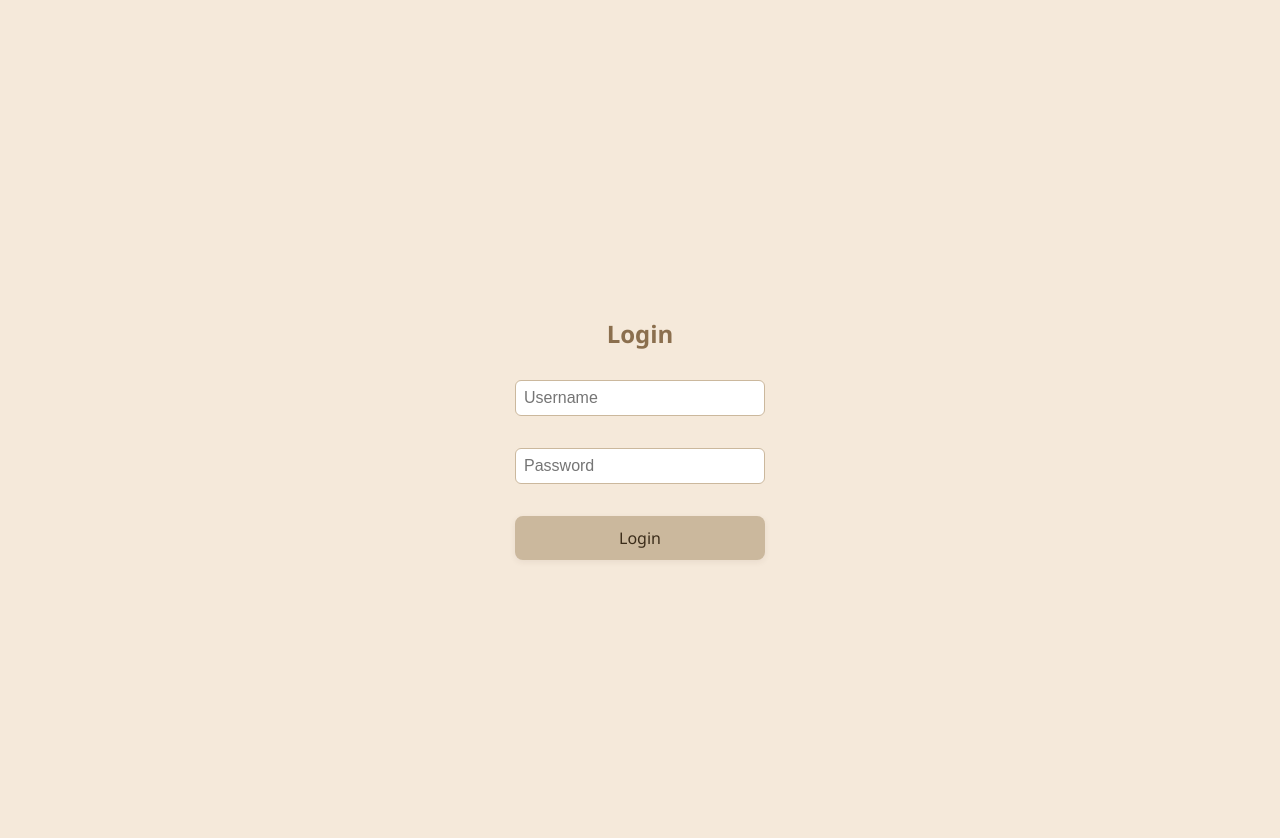
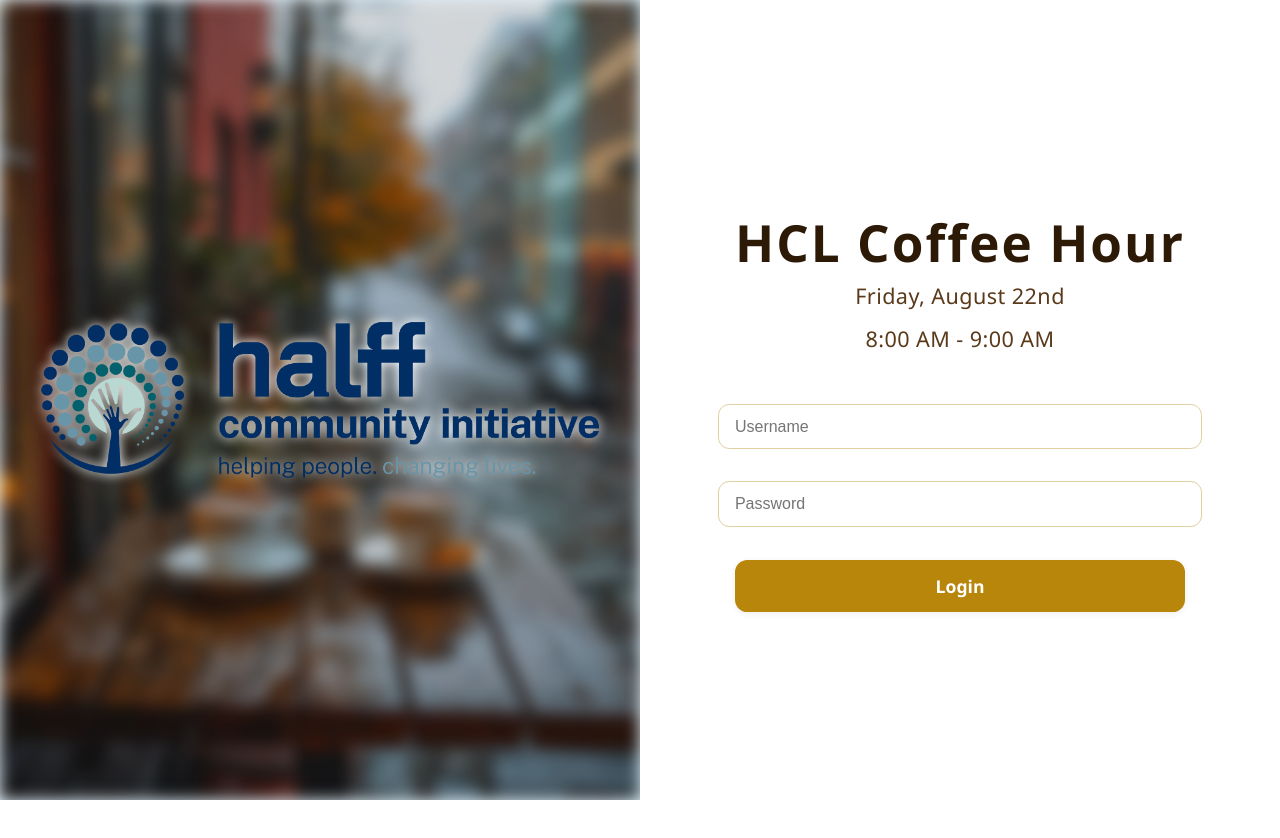
Before and after one commit to rankodev/alvin-coffee-project, a React (Vite) app: page / in a window 1280 px wide. Both pictures are taken after a click on the button "Continue". Shown: the top 838 px of the page. After the commit the page ends 800 px from the top, so only its background shows below. Built offline with nearby package versions, Linux system fonts and the light colour scheme.

Commit message:
feat: update hero page with login and event info separation

```diff
--- a/src/HeroPage.jsx
+++ b/src/HeroPage.jsx
@@ -5,7 +5,28 @@
 import hclLogo from './assets/HCI Horz. Logo.png';
 import styles from './HeroLoginPage.module.scss';
 
+import React, { useState } from 'react';
+
 function HeroPage({ onContinue }) {
+  const [showLogin, setShowLogin] = useState(false);
+  const [loginUsername, setLoginUsername] = useState('');
+  const [loginPassword, setLoginPassword] = useState('');
+  const [loginError, setLoginError] = useState('');
+
+  const handleContinue = () => {
+    setShowLogin(true);
+  };
+
+  const handleLogin = (e) => {
+    e.preventDefault();
+    if (loginUsername === 'employee' && loginPassword === 'WILACBTIIR') {
+      setLoginError('');
+      onContinue();
+    } else {
+      setLoginError('Invalid username or password');
+    }
+  };
+
   return (
     <div className={styles.heroLoginPage}>
       <div className={styles.heroLeft}>
@@ -32,9 +53,13 @@
         overflow: 'hidden'
       }}>
         <div style={{ textAlign: 'center', maxWidth: 480, margin: 0 }}>
+          <div style={{ marginBottom: '2.5em' }}>
             <h1 style={{ fontSize: '3.2em', fontWeight: 900, color: '#2d1a06', marginBottom: '0.2em', letterSpacing: '0.04em', fontFamily: 'Segoe UI, Montserrat, Arial, sans-serif' }}>HCL Coffee Hour</h1>
             <div style={{ fontSize: '1.35em', color: '#5a3a1a', marginBottom: '0.5em', fontWeight: 500, letterSpacing: '0.02em', fontFamily: 'Segoe UI, Montserrat, Arial, sans-serif' }}>Friday, August 22nd</div>
-          <div style={{ fontSize: '1.35em', color: '#5a3a1a', marginBottom: '2em', fontWeight: 500, letterSpacing: '0.02em', fontFamily: 'Segoe UI, Montserrat, Arial, sans-serif' }}>8:00 AM - 9:00 AM</div>
+            <div style={{ fontSize: '1.35em', color: '#5a3a1a', marginBottom: '0', fontWeight: 500, letterSpacing: '0.02em', fontFamily: 'Segoe UI, Montserrat, Arial, sans-serif' }}>8:00 AM - 9:00 AM</div>
+          </div>
+          {!showLogin ? (
+            <div>
               <div style={{ marginBottom: '1.5em', fontSize: '1.15em', color: '#3B2C1A', fontWeight: 600 }}>
                 Ready to order some coffee?
               </div>
@@ -51,7 +76,42 @@
                 transition: 'background 0.2s, box-shadow 0.2s, transform 0.1s',
                 fontFamily: 'Segoe UI, Montserrat, Arial, sans-serif',
                 letterSpacing: '0.03em'
-          }} onClick={onContinue}>Continue</button>
+              }} onClick={handleContinue}>Continue</button>
+            </div>
+          ) : (
+            <form onSubmit={handleLogin} style={{ marginTop: '2em', display: 'flex', flexDirection: 'column', alignItems: 'center', gap: '1em', minWidth: 250 }}>
+              <input
+                type="text"
+                placeholder="Username"
+                value={loginUsername}
+                onChange={e => setLoginUsername(e.target.value)}
+                required
+                style={{ padding: '0.8em 1em', borderRadius: '0.7em', border: '1px solid #e0cfa0', fontSize: '1em', width: '100%' }}
+              />
+              <input
+                type="password"
+                placeholder="Password"
+                value={loginPassword}
+                onChange={e => setLoginPassword(e.target.value)}
+                required
+                style={{ padding: '0.8em 1em', borderRadius: '0.7em', border: '1px solid #e0cfa0', fontSize: '1em', width: '100%' }}
+              />
+              <button type="submit" style={{
+                padding: '0.8em 1em',
+                borderRadius: '0.7em',
+                border: 'none',
+                background: '#b8860b',
+                color: '#fff',
+                fontSize: '1.1em',
+                fontWeight: 700,
+                cursor: 'pointer',
+                marginTop: '0.5em',
+                transition: 'background 0.2s',
+                width: '100%'
+              }}>Login</button>
+              {loginError && <div style={{ color: '#c00', marginTop: '0.5em', fontSize: '1em' }}>{loginError}</div>}
+            </form>
+          )}
         </div>
       </div>
     </div>
```
Lines whose indentation alone changed are shown as unchanged.
